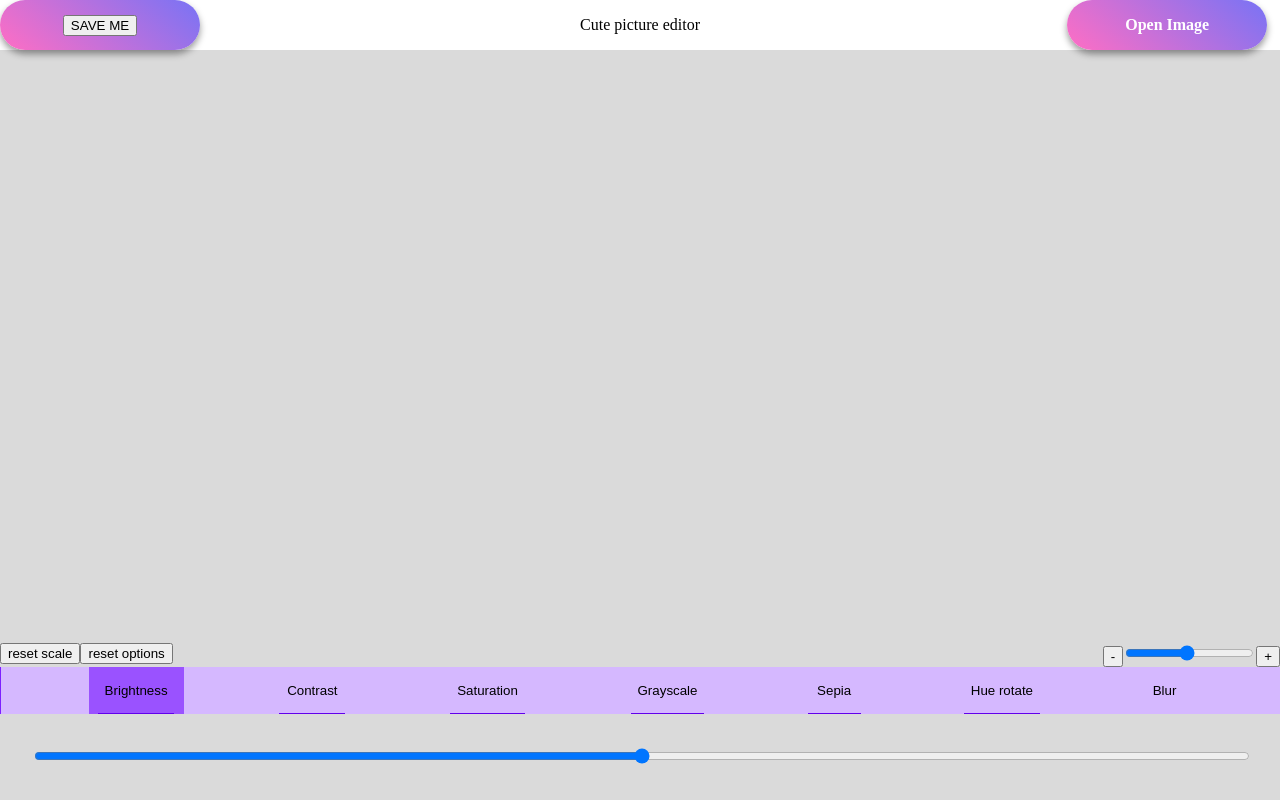
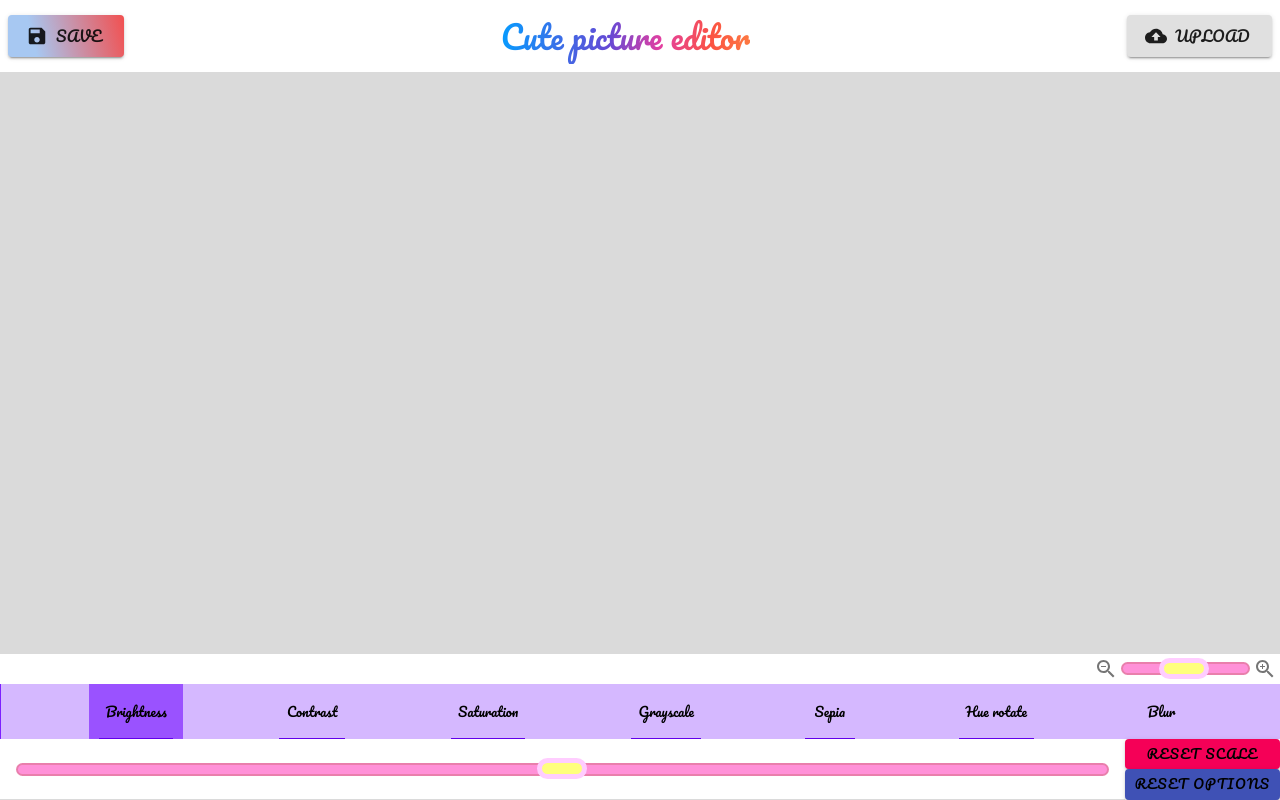
Before and after one commit to foxcaulfield/cute-picture-editor, a React (Create React App) app: page / in a window 1280 px wide. Built offline with nearby package versions, Linux system fonts and the light colour scheme.

Commit message:
Update styles, add icons

```diff
--- a/package.json
+++ b/package.json
@@ -3,6 +3,8 @@
   "version": "0.1.0",
   "private": true,
   "dependencies": {
+    "@material-ui/core": "^4.11.4",
+    "@material-ui/icons": "^4.11.2",
     "@testing-library/jest-dom": "^5.11.4",
     "@testing-library/react": "^11.1.0",
     "@testing-library/user-event": "^12.1.10",
--- a/src/App.css
+++ b/src/App.css
@@ -1,11 +1,18 @@
+@import url('https://fonts.googleapis.com/css2?family=Pacifico&display=swap');
+@import url('https://fonts.googleapis.com/css2?family=PT+Sans&display=swap');
 *,
 *::before,
 *::after {
   box-sizing: border-box;
+  font-family: 'Pacifico', cursive !important;
+
+  /* font-family: 'PT Sans', sans-serif; */
 }
 
 body {
   margin: 0;
+  font-family: 'Pacifico', cursive !important;
+
 }
 
 .container {
@@ -26,6 +33,27 @@ body {
   /* background: red; */
 }
 
+
+.gradientButton {
+
+
+  background: linear-gradient(94.75deg, rgb(5, 157, 255) 0%, rgb(101, 73, 213) 43.66%, rgb(227, 63, 161) 64.23%, rgb(246, 79, 86) 80.09%, rgb(251, 83, 67) 83.76%, rgb(253, 123, 66) 100%);
+
+  background: -webkit-linear-gradient(14deg, rgba(167,200,242,1) 23%, rgba(242,80,80,1) 100%);
+}
+
+
+.headerName {
+  font-family: 'Pacifico', cursive;
+  background: -webkit-linear-gradient(14deg, rgba(167,200,242,1) 23%, rgba(242,80,80,1) 100%);
+  background: linear-gradient(94.75deg, rgb(5, 157, 255) 0%, rgb(101, 73, 213) 43.66%, rgb(227, 63, 161) 64.23%, rgb(246, 79, 86) 80.09%, rgb(251, 83, 67) 83.76%, rgb(253, 123, 66) 100%);
+
+  font-size: 2em;
+  -webkit-background-clip: text;
+  -webkit-text-fill-color: transparent;
+  /* letter-spacing: 0.1em; */
+}
+
 .mainImage {
   background-color: #dadada;
   background-position: top center;
@@ -44,7 +72,7 @@ body {
 }
 
 /* file input */
-.chooseFile {
+/* .chooseFile {
   opacity: 0;
   width: 0.1px;
   height: 0.1px;
@@ -81,13 +109,13 @@ body {
 input:hover + label,
 input:focus + label {
   transform: scale(1.02);
-}
+} */
 
 /* Adding an outline to the label on focus */
-input:focus + label {
+/* input:focus + label {
   outline: 1px solid #000;
   outline: -webkit-focus-ring-color auto 2px;
-}
+} */
 
 /* sidebar */
 .sidebar {
@@ -139,7 +167,8 @@ input:focus + label {
   grid-area: slider;
   /* background-color: green; */
   /* margin-top: 2rem; */
-  padding: 2rem;
+  padding: 1rem;
+  background: white;
 }
 
 .slider {
@@ -202,4 +231,156 @@ input:focus + label {
   flex-direction: row-reverse;
   justify-content: space-between;
   /* overflow-x: scroll; */
+  background: white;
+
 }
+
+
+
+
+/*
+button.buttonCasual {
+  position: relative;
+  display: inline-block;
+  cursor: pointer;
+  outline: none;
+  border: 0;
+  vertical-align: middle;
+  text-decoration: none;
+  font-size: inherit;
+  font-family: inherit;
+}
+button.buttonCasual {
+  font-weight: 600;
+  color: #382b22;
+  text-transform: uppercase;
+  padding: 1.25em 2em;
+  background: #fff0f0;
+  border: 2px solid #b18597;
+  border-radius: 0.75em;
+  transform-style: preserve-3d;
+  transition: transform 150ms cubic-bezier(0, 0, 0.58, 1), background 150ms cubic-bezier(0, 0, 0.58, 1);
+}
+button.buttonCasual::before {
+  position: absolute;
+  content: "";
+  width: 100%;
+  height: 100%;
+  top: 0;
+  left: 0;
+  right: 0;
+  bottom: 0;
+  background: #f9c4d2;
+  border-radius: inherit;
+  box-shadow: 0 0 0 2px #b18597, 0 0.625em 0 0 #ffe3e2;
+  transform: translate3d(0, 0.75em, -1em);
+  transition: transform 150ms cubic-bezier(0, 0, 0.58, 1), box-shadow 150ms cubic-bezier(0, 0, 0.58, 1);
+}
+button.buttonCasual:hover {
+  background: #ffe9e9;
+  transform: translate(0, 0.25em);
+}
+button.buttonCasual:hover::before {
+  box-shadow: 0 0 0 2px #b18597, 0 0.5em 0 0 #ffe3e2;
+  transform: translate3d(0, 0.5em, -1em);
+}
+button.buttonCasual:active {
+  background: #ffe9e9;
+  transform: translate(0em, 0.75em);
+}
+button.buttonCasual:active::before {
+  box-shadow: 0 0 0 2px #b18597, 0 0 #ffe3e2;
+  transform: translate3d(0, 0, -1em);
+} */
+
+/* slider(range) */
+input[type=range].magic {
+  width: 100%;
+  margin: 4.15px 0;
+  background-color: transparent;
+  -webkit-appearance: none;
+}
+input[type=range].magic:focus {
+  outline: none;
+}
+input[type=range].magic::-webkit-slider-runnable-track {
+  background: #ff91d8;
+  border: 2.3px solid rgba(219, 115, 143, 0.6);
+  border-radius: 23.2px;
+  width: 100%;
+  height: 12.7px;
+  cursor: pointer;
+}
+input[type=range].magic::-webkit-slider-thumb {
+  margin-top: -6.45px;
+  width: 50px;
+  height: 21px;
+  background: #ffff7d;
+  border: 5px solid #ffcdff;
+  border-radius: 12px;
+  cursor: pointer;
+  -webkit-appearance: none;
+}
+input[type=range].magic:focus::-webkit-slider-runnable-track {
+  background: #ffa5df;
+}
+input[type=range].magic::-moz-range-track {
+  background: #ff91d8;
+  border: 2.3px solid rgba(219, 115, 143, 0.6);
+  border-radius: 23.2px;
+  width: 100%;
+  height: 12.7px;
+  cursor: pointer;
+}
+input[type=range].magic::-moz-range-thumb {
+  width: 50px;
+  height: 21px;
+  background: #ffff7d;
+  border: 5px solid #ffcdff;
+  border-radius: 12px;
+  cursor: pointer;
+}
+input[type=range].magic::-ms-track {
+  background: transparent;
+  border-color: transparent;
+  border-width: 8.25px 0;
+  color: transparent;
+  width: 100%;
+  height: 12.7px;
+  cursor: pointer;
+}
+input[type=range].magic::-ms-fill-lower {
+  background: #ff7dd1;
+  border: 2.3px solid rgba(219, 115, 143, 0.6);
+  border-radius: 46.4px;
+}
+input[type=range].magic::-ms-fill-upper {
+  background: #ff91d8;
+  border: 2.3px solid rgba(219, 115, 143, 0.6);
+  border-radius: 46.4px;
+}
+input[type=range].magic::-ms-thumb {
+  width: 50px;
+  height: 21px;
+  background: #ffff7d;
+  border: 5px solid #ffcdff;
+  border-radius: 12px;
+  cursor: pointer;
+  margin-top: 0px;
+  /*Needed to keep the Edge thumb centred*/
+}
+input[type=range].magic:focus::-ms-fill-lower {
+  background: #ff91d8;
+}
+input[type=range].magic:focus::-ms-fill-upper {
+  background: #ffa5df;
+}
+/*TODO: Use one of the selectors from https://stackoverflow.com/a/20541859/7077589 and figure out
+how to remove the virtical space around the range input in IE*/
+@supports (-ms-ime-align:auto) {
+  /* Pre-Chromium Edge only styles, selector taken from hhttps://stackoverflow.com/a/32202953/7077589 */
+  input[type=range].magic {
+    margin: 0;
+    /*Edge starts the margin from the thumb, not the track as other browsers do*/
+  }
+}
--- a/src/App.tsx
+++ b/src/App.tsx
@@ -3,6 +3,13 @@ import "./App.css";
 import MainScreen from "./components/MainScreen/MainScreen";
 import Slider from "./components/Slider/Slider";
 import SidebarItem from "./components/SidebarItem/SidebarItem";
+import { Button, IconButton } from "@material-ui/core";
+import SaveIcon from "@material-ui/icons/Save";
+import CloudUploadIcon from "@material-ui/icons/CloudUpload";
+import ZoomInIcon from "@material-ui/icons/ZoomIn";
+import ZoomOutIcon from '@material-ui/icons/ZoomOut';
+// import AddShoppingCartIcon from '@material-ui/icons/AddShoppingCart';
+// import Icon from '@material-ui/core/Icon';
 
 type DefaultOptionsType = Array<OptionType>;
 
@@ -348,32 +355,73 @@ function App() {
           flexDirection: "row",
           justifyContent: "space-between",
           background: "white",
-          alignItems: "center"
+          alignItems: "center",
+          padding: "0.5em",
         }}
       >
-        <div className="fileInput"><label>  <button
+        {/* <button
+            onClick={() => {
+              setIsDownloading(true);
+              handleSaveReal(true);
+            }}
+            // className="buttonCasual"
+          >
+            SAVE ME
+          </button> */}
+
+        <Button
+          variant="contained"
+          // color="primary"
+          size="large"
+          className="gradientButton"
+          // style={{marginLeft: "1em"}}
+          // className={classes.button}
+          startIcon={<SaveIcon />}
           onClick={() => {
             setIsDownloading(true);
             handleSaveReal(true);
           }}
         >
-            SAVE ME
-          </button><p className="fileName"></p></label></div>
-        <div>Cute picture editor</div>
-        <div className="fileInput"><input
+          Save
+        </Button>
+
+        <div className="headerName">Cute picture editor</div>
+        {/* <div className="fileInput"> */}
+        <input
           type="file"
           id="fileBrowser"
           onChange={loadFile}
+          hidden={true}
           // value=""
-                style={{ display: "inline-block" }}
-                className="chooseFile"
+          // style={{ display: "inline-block" }}
+          // className="chooseFile"
           onClick={(e) => (e.currentTarget.value = "")}
         />
 
+        {/* <Button
+        variant="contained"
+        color="default"
+        className={classes.button}
+        startIcon={<CloudUploadIcon />}
+      >
+        Upload
+      </Button> */}
 
-              <label htmlFor="fileBrowser">
-                Open Image <p className="fileName"></p>
-              </label></div>
+        <label htmlFor="fileBrowser" style={{ display: "block" }}>
+          {/* Open Image  */}
+          <Button
+            variant="contained"
+            color="default"
+            style={{ pointerEvents: "none" }}
+            size="large"
+            // className={classes.button}
+            startIcon={<CloudUploadIcon />}
+          >
+            Upload
+          </Button>
+          {/* <p className="fileName"></p> */}
+        </label>
+        {/* </div> */}
       </div>
       <div className="imageAndScalingContainer">
         <div
@@ -468,8 +516,19 @@ function App() {
           >
             SAVE ME
           </button> */}
-          <div>
-          <button onClick={() => setScale(scale * 0.9)}>-</button>
+          <div style={{display: "flex", flexDirection: "row"}}>
+          {/* <Icon>add_circle</Icon> */}
+<IconButton size="small">
+<ZoomOutIcon onClick={() => setScale(scale * 0.9)}/>
+</IconButton>
+            {/* <Button
+              variant="contained"
+              color="default"
+              size="small"
+              onClick={() => setScale(scale * 0.9)}
+            >
+              -
+            </Button> */}
             <input
               type="range"
               min="0.1"
@@ -480,19 +539,38 @@ function App() {
                 console.log(e.target.value);
                 setScale(e.target.value);
               }}
+              className="magic"
             />
-<button
+            <IconButton size="small">
+            <ZoomInIcon onClick={() => {
+                setScale(scale * 1.1);
+              }}/>
+              </IconButton>
+            {/* <Button
               onClick={() => {
                 setScale(scale * 1.1);
               }}
+              variant="contained"
+              color="default"
+              size="small"
             >
               +
-          </button>
+            </Button> */}
           </div>
           <div>
             {/* <button onClick={() => setScale(0.5)}>50%</button>
           <button onClick={() => setScale(0.75)}>75%</button> */}
-          <button onClick={() => setScale(1)}>reset scale</button>
+            {/* <Button
+              variant="contained"
+              color="secondary"
+              size="small"
+
+              // className="gradientButton"
+              onClick={() => setScale(1)}
+              style={{letterSpacing: "0.1em", color: "black"}}
+            >
+              reset scale
+            </Button> */}
             {/* <button onClick={() => setScale(1.25)}>125%</button>
           <button onClick={() => setScale(1.5)}>150%</button> */}
             {/* <button
@@ -504,7 +582,16 @@ function App() {
             {/* <span>{scale}</span> */}
             {/* <span>isImageOverflowHorizontal {isImageOverflowHorizontal? "true" : "false"}</span>
           <span>isImageOverflowVertical {isImageOverflowVertical? "true" : "false"}</span> */}
-          <button onClick={() => handleResetOptions()}>reset options</button>
+            {/* <Button
+              variant="contained"
+              color="primary"
+              size="small"
+              // className="gradientButton"
+              onClick={() => handleResetOptions()}
+              style={{letterSpacing: "0.1em", color: "black"}}
+            >
+              reset options
+            </Button> */}
           </div>
         </div>
         <div className="sidebar">
@@ -520,12 +607,40 @@ function App() {
           })}
           {/* <SidebarItem /> */}
         </div>
+        <div style={{display:"flex", flexDirection: "row", justifyContent: "space-between"}}>
+          <div style={{width: "100%"}}>
         <Slider
           min={selectedOption.range.min}
           max={selectedOption.range.max}
           value={selectedOption.value}
           handleChange={handleSliderChange}
         />
+        </div>
+        <div style={{display:"flex", flexDirection: "column", flexWrap: "nowrap",background: "white", justifyContent: "space-evenly"}}>
+        <Button
+              variant="contained"
+              color="secondary"
+              size="small"
+
+              // className="gradientButton"
+              onClick={() => setScale(1)}
+              style={{letterSpacing: "0.1em", color: "black", whiteSpace: "nowrap"}}
+            >
+              reset scale
+            </Button>
+
+            <Button
+              variant="contained"
+              color="primary"
+              size="small"
+              // className="gradientButton"
+              onClick={() => handleResetOptions()}
+              style={{letterSpacing: "0.1em", color: "black", whiteSpace: "nowrap"}}
+            >
+              reset options
+            </Button>
+        </div>
+        </div>
         <div>
           {/* #02 Define input with file type */}
           <div className="imageOption">
--- a/src/components/Slider/Slider.tsx
+++ b/src/components/Slider/Slider.tsx
@@ -4,7 +4,7 @@ function Slider(props:any) { //!!!!!!!!!!!!!!!!!!!!!!!!!!!!!!
   return (
     <div className="sliderContainer">
       {/* Slider */}
-      <input type="range" className="slider" min={props.min} max={props.max} value={props.value} onChange={props.handleChange}></input>
+      <input type="range" className="slider magic" min={props.min} max={props.max} value={props.value} onChange={props.handleChange}></input>
     </div>
   );
 }
```
Also changed, not shown: 1 other file (tests, documents, lock files or other folders). Lines whose indentation alone changed are shown as unchanged.
